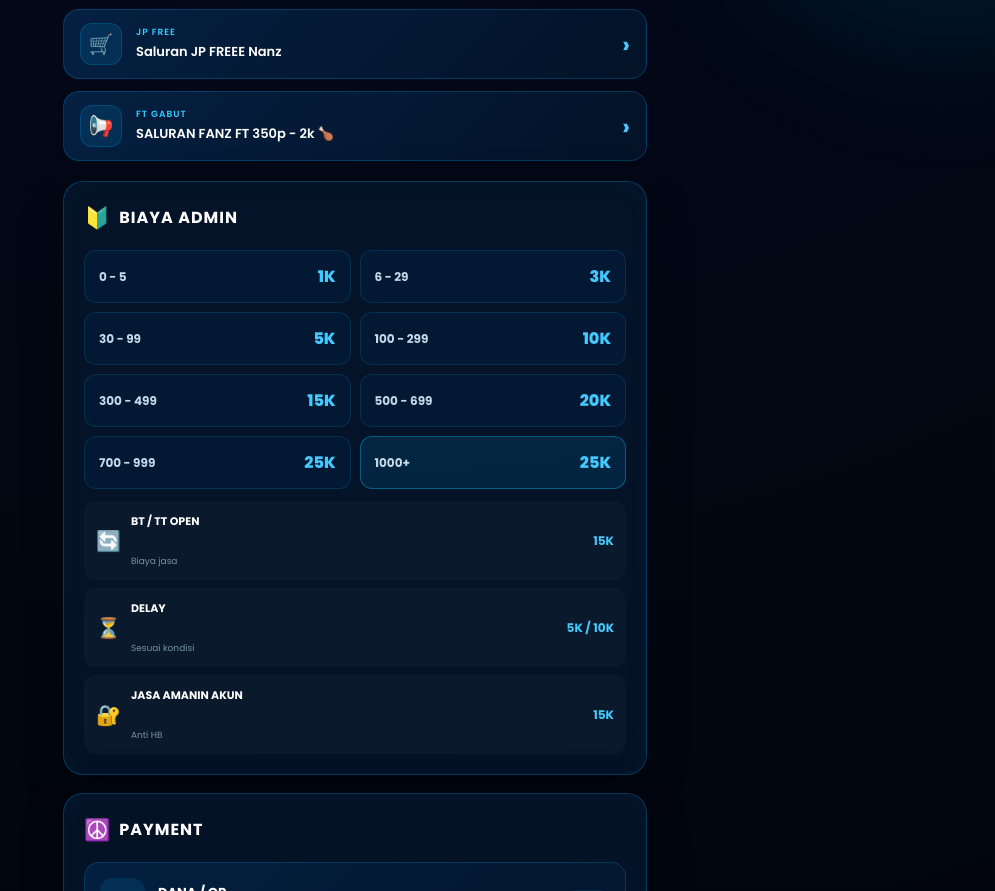
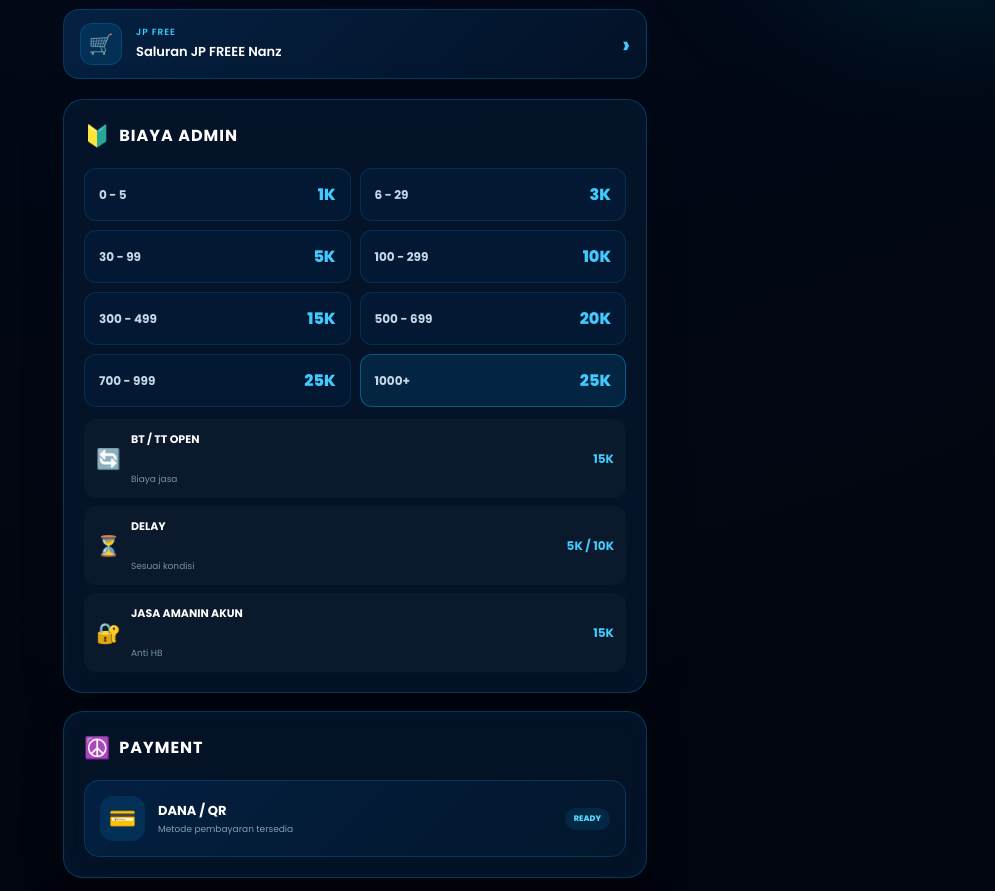
Before and after one commit to rokimananalfariji0404-blip/nanz-store, a plain HTML site: page index.html in a window 1280 px wide. Shown: the part 929-1820 px from the top of the page, without its empty margins (285-1280 px from the left). Drawn offline with Linux system fonts and the light colour scheme.

Commit message:
Update index.html

```diff
--- a/index.html
+++ b/index.html
@@ -166,20 +166,6 @@
                 <b>›</b>
             </a>
 
-             <a
-                href="https://whatsapp.com/channel/0029Vb9IhNf4IBhDdCYIOR0T"
-                target="_blank"
-                rel="noopener noreferrer"
-                class="link-button"
-            >
-                <span class="icon">📢</span>
-                <span>
-                    <small>FT GABUT</small>
-                   SALURAN FANZ FT 350p - 2k 🍗
-                </span>
-                <b>›</b>
-            </a>
-
         </section>
 
 
```
